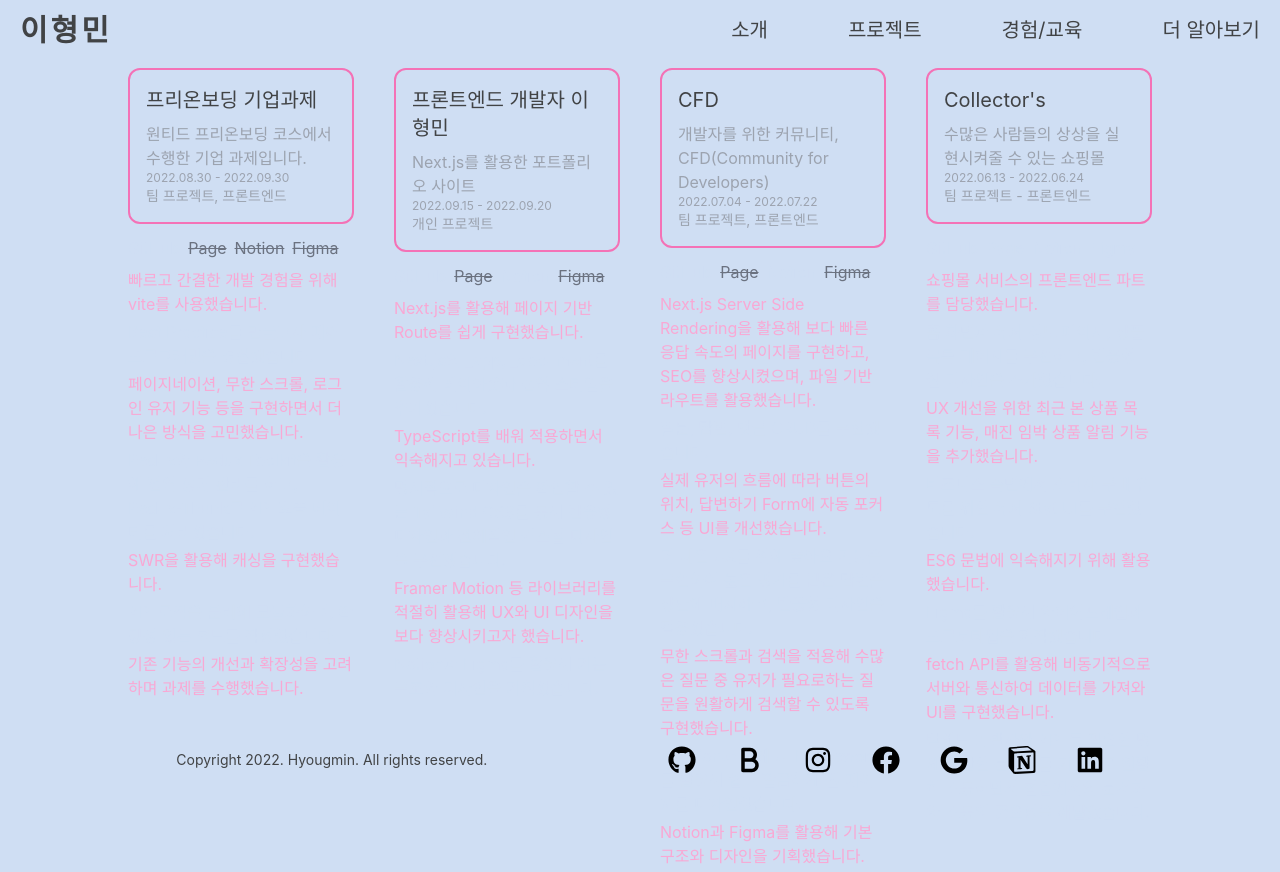
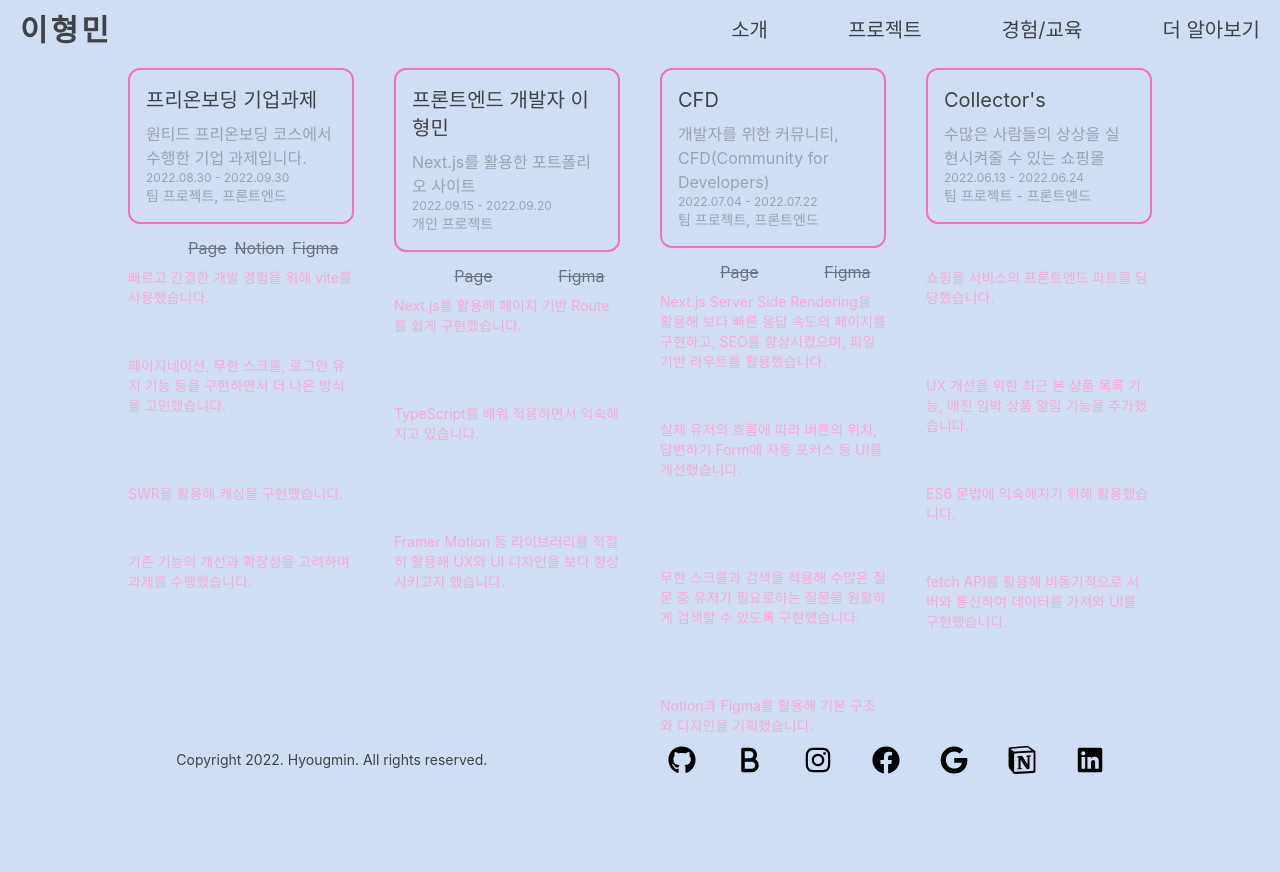
Before and after one commit to hyoungqu23/Hyoungmin_Portfolio, a Next.js app: page /projects in a window 1280 px wide. After the commit the page ends 800 px from the top, so only its background shows below. Built offline with nearby package versions, Linux system fonts and the light colour scheme; a web font is replaced by a local one.

Commit message:
Fix: 폰트 사이즈 변경

```diff
--- a/components/projects/ProjectDetail/ProjectDetail.tsx
+++ b/components/projects/ProjectDetail/ProjectDetail.tsx
@@ -46,7 +46,7 @@ const ProjectDetail = (props: Props) => {
         {props.descriptions.map((description, index) => (
           <li
             key={description}
-            className={`mb-1 text-md hidden lg:block ${
+            className={`mb-1 text-sm hidden lg:block ${
               index % 2 ? 'text-primary' : 'text-pink-300'
             }`}
           >
```
